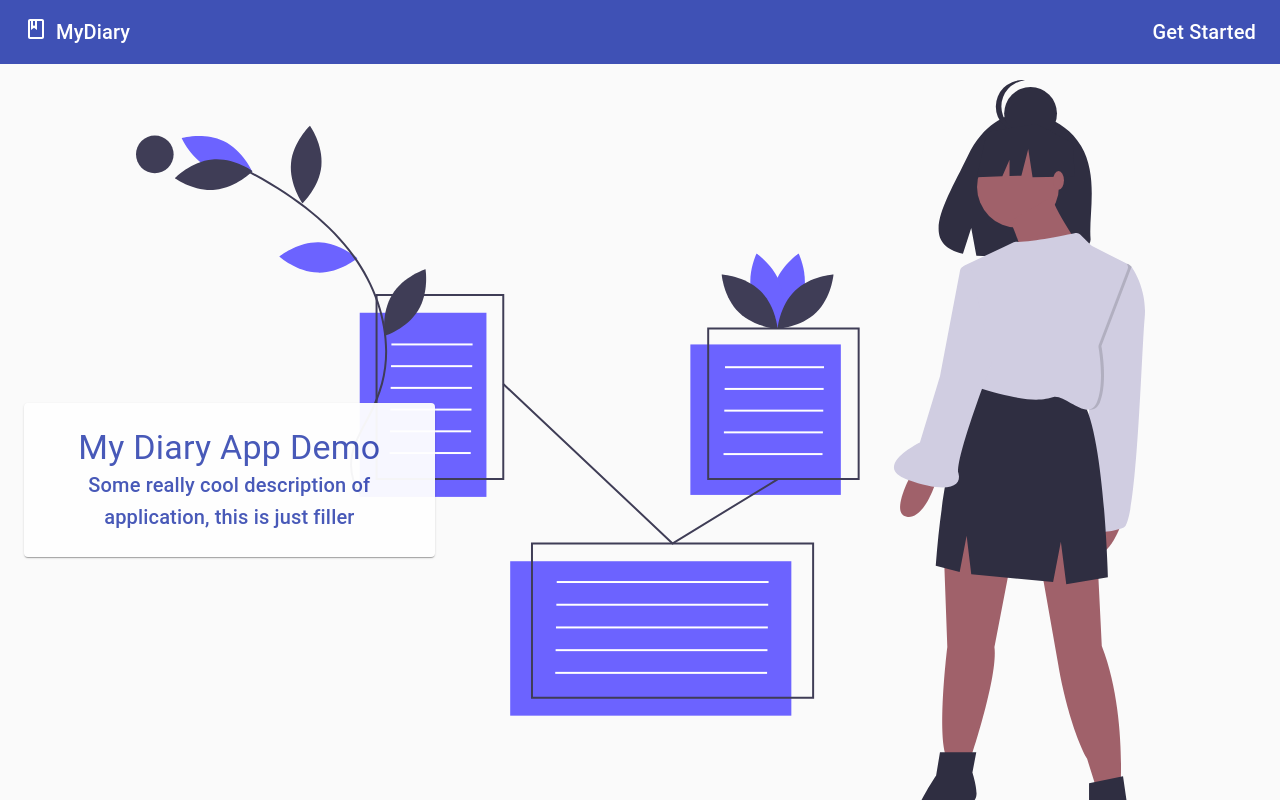
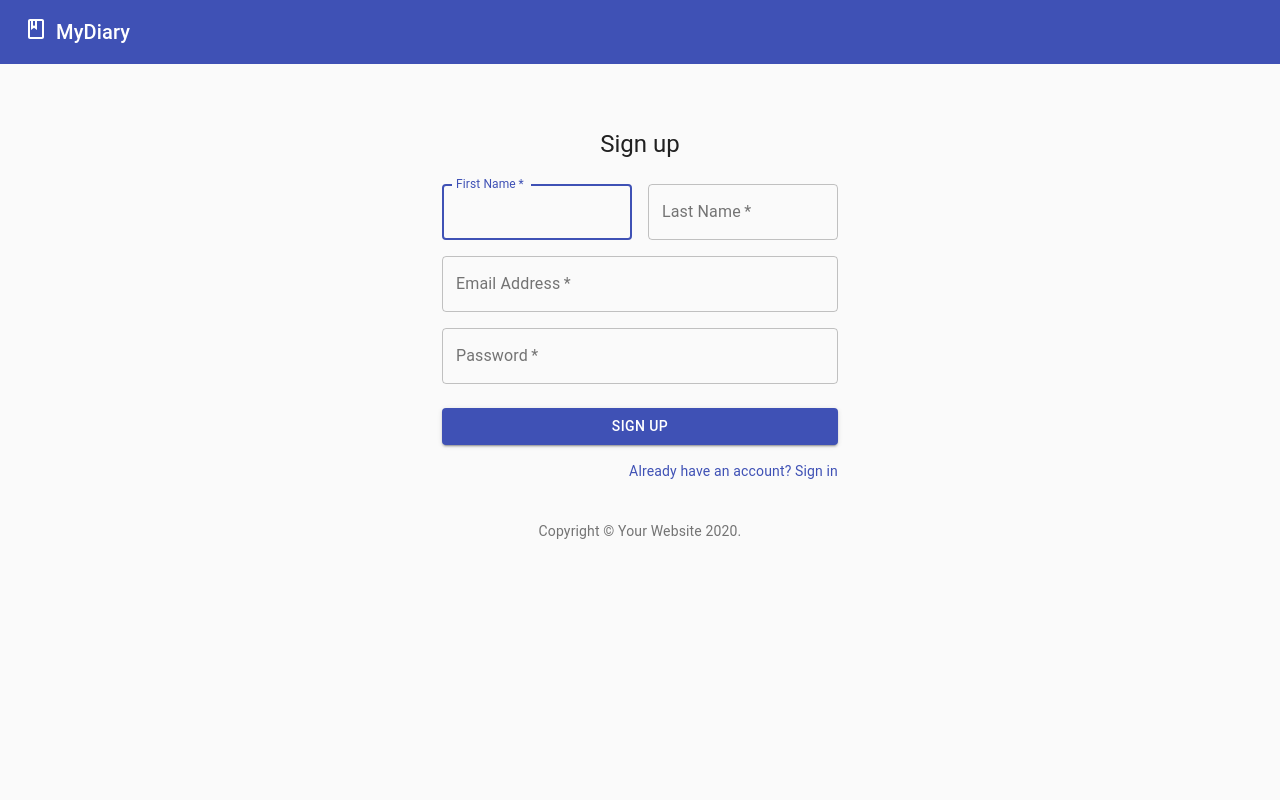
Before and after one commit to okezieobi/diary-app-demo, a React (Create React App) app in the folder client/: page /signup in a window 1280 px wide. Shown: the top 800 px of the page. Built offline with nearby package versions, Linux system fonts and the light colour scheme.

Commit message:
Added Signup page

```diff
--- a/client/src/App.jsx
+++ b/client/src/App.jsx
@@ -2,12 +2,16 @@
 import { Switch, Route, BrowserRouter } from 'react-router-dom';
 
 import Home from './components/Home';
+import Signup from './components/Signup';
 import './App.css';
 
 function App() {
   return (
     <BrowserRouter>
       <Switch>
+        <Route path="/signup">
+          <Signup />
+        </Route>
         <Route path="/">
           <Home />
         </Route>
--- a/client/src/components/Auth.jsx
+++ b/client/src/components/Auth.jsx
@@ -48,7 +48,9 @@
   window: PropTypes.func,
 };
 
-export default function Home({ window, children, headerLink }) {
+export default function Home({
+  window, children, headerLink, href,
+}) {
   const classes = useStyles();
 
   return (
@@ -64,7 +66,7 @@
               <Hidden className={classes.title} implementation="css" xsDown>
                 <Typography variant="h6">MyDiary</Typography>
               </Hidden>
-              <Link underline="none" href="/signup" color="inherit">
+              <Link underline="none" href={href} color="inherit">
                 <Typography variant="h6">{headerLink}</Typography>
               </Link>
             </Toolbar>
@@ -85,9 +87,11 @@
   window: PropTypes.func,
   children: PropTypes.node.isRequired,
   headerLink: PropTypes.string,
+  href: PropTypes.string,
 };
 
 Home.defaultProps = {
   window: undefined,
-  headerLink: 'Get Started',
+  headerLink: '',
+  href: '/',
 };
--- a/client/src/components/Home.jsx
+++ b/client/src/components/Home.jsx
@@ -70,7 +70,7 @@
   return (
     <>
       <CssBaseline />
-      <AuthHeader>
+      <AuthHeader href="/signup" headerLink="Get Started">
         <Container>
           <Box my={2}>
             <Grid container>
--- /dev/null
+++ b/client/src/components/Signup.jsx
@@ -0,0 +1,132 @@
+import React from 'react';
+import Button from '@material-ui/core/Button';
+import CssBaseline from '@material-ui/core/CssBaseline';
+import TextField from '@material-ui/core/TextField';
+import Link from '@material-ui/core/Link';
+import Grid from '@material-ui/core/Grid';
+import Box from '@material-ui/core/Box';
+import Typography from '@material-ui/core/Typography';
+import { makeStyles } from '@material-ui/core/styles';
+import Container from '@material-ui/core/Container';
+
+import AuthHeader from './Auth';
+
+function Copyright() {
+  return (
+    <Typography variant="body2" color="textSecondary" align="center">
+      {'Copyright © '}
+      <Link color="inherit" href="https://material-ui.com/">
+        Your Website
+      </Link>
+      {' '}
+      {new Date().getFullYear()}
+      .
+    </Typography>
+  );
+}
+
+const useStyles = makeStyles((theme) => ({
+  paper: {
+    marginTop: theme.spacing(8),
+    display: 'flex',
+    flexDirection: 'column',
+    alignItems: 'center',
+  },
+  avatar: {
+    margin: theme.spacing(1),
+    backgroundColor: theme.palette.secondary.main,
+  },
+  form: {
+    width: '100%', // Fix IE 11 issue.
+    marginTop: theme.spacing(3),
+  },
+  submit: {
+    margin: theme.spacing(3, 0, 2),
+  },
+}));
+
+export default function SignUp() {
+  const classes = useStyles();
+
+  return (
+    <AuthHeader>
+      <Container component="main" maxWidth="xs">
+        <CssBaseline />
+        <div className={classes.paper}>
+          <Typography component="h1" variant="h5">
+            Sign up
+          </Typography>
+          <form className={classes.form} noValidate>
+            <Grid container spacing={2}>
+              <Grid item xs={12} sm={6}>
+                <TextField
+                  autoComplete="fname"
+                  name="firstName"
+                  variant="outlined"
+                  required
+                  fullWidth
+                  id="firstName"
+                  label="First Name"
+                  autoFocus
+                />
+              </Grid>
+              <Grid item xs={12} sm={6}>
+                <TextField
+                  variant="outlined"
+                  required
+                  fullWidth
+                  id="lastName"
+                  label="Last Name"
+                  name="lastName"
+                  autoComplete="lname"
+                />
+              </Grid>
+              <Grid item xs={12}>
+                <TextField
+                  variant="outlined"
+                  required
+                  fullWidth
+                  id="email"
+                  label="Email Address"
+                  name="email"
+                  autoComplete="email"
+                />
+              </Grid>
+              <Grid item xs={12}>
+                <TextField
+                  variant="outlined"
+                  required
+                  fullWidth
+                  name="password"
+                  label="Password"
+                  type="password"
+                  id="password"
+                  autoComplete="current-password"
+                />
+              </Grid>
+            </Grid>
+            <Button
+              type="submit"
+              fullWidth
+              variant="contained"
+              color="primary"
+              className={classes.submit}
+            >
+              Sign Up
+            </Button>
+            <Grid container justify="flex-end">
+              <Grid item>
+                <Link href="/signin" variant="body2">
+                  Already have an account? Sign in
+                </Link>
+              </Grid>
+            </Grid>
+          </form>
+        </div>
+        <Box mt={5}>
+          <Copyright />
+        </Box>
+      </Container>
+    </AuthHeader>
+  );
+}
```
